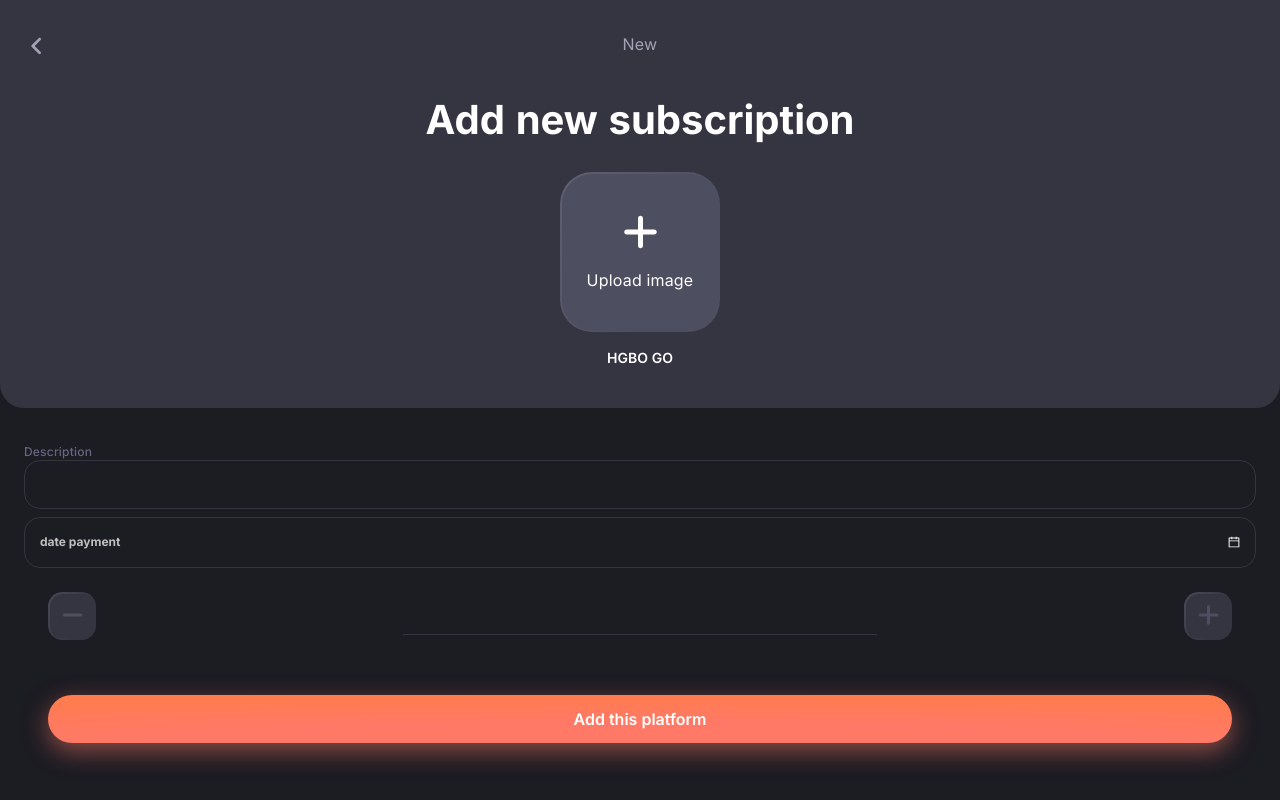
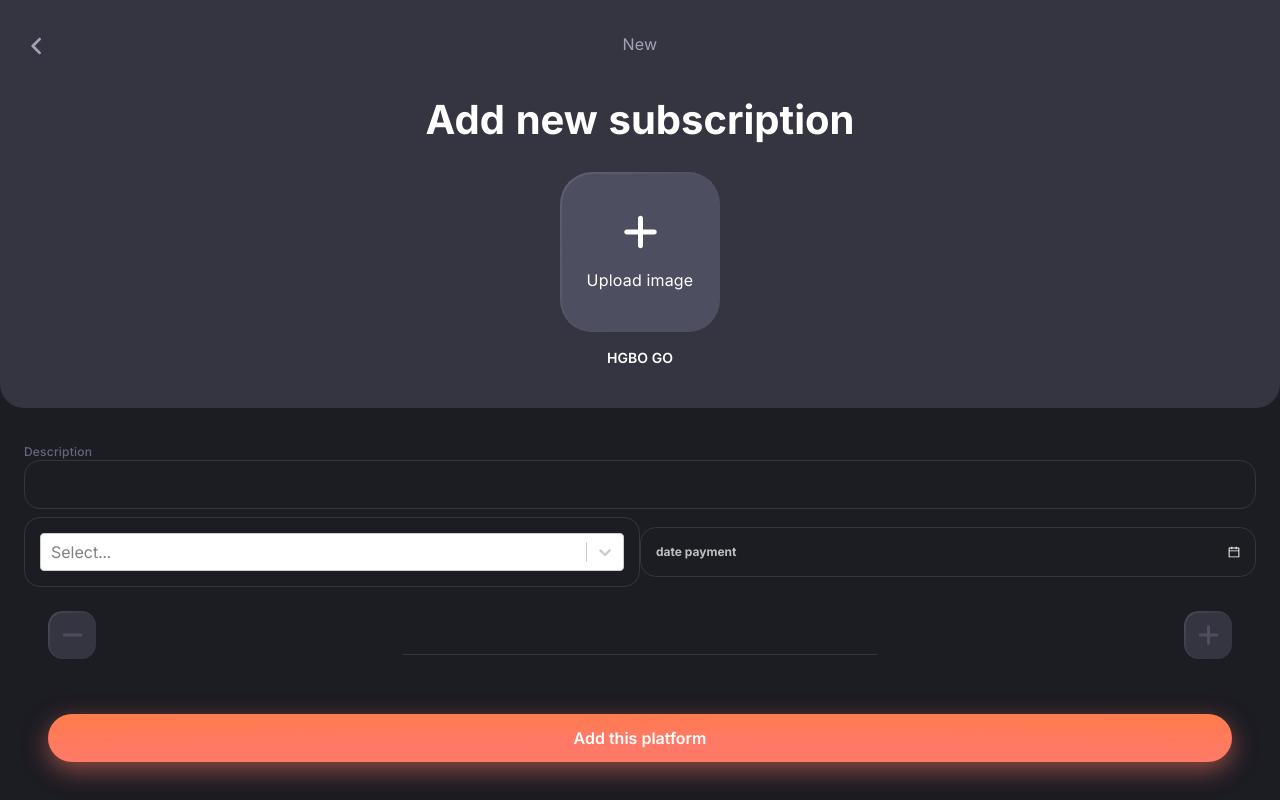
Before and after one commit to Dan-Viduykov/trackizer, a React (Create React App) app: page /sub-new in a window 1280 px wide. Built offline with nearby package versions, Linux system fonts and the light colour scheme.

Commit message:
add select category

```diff
--- a/package.json
+++ b/package.json
@@ -24,6 +24,7 @@
     "react-redux": "^8.0.2",
     "react-router-dom": "^6.3.0",
     "react-scripts": "5.0.1",
+    "react-select": "^5.4.0",
     "redux": "^4.2.0",
     "redux-mock-store": "^1.5.4",
     "redux-thunk": "^2.4.1",
--- a/src/pages/NewSubscription/NewSubForm/NewSubForm.tsx
+++ b/src/pages/NewSubscription/NewSubForm/NewSubForm.tsx
@@ -1,29 +1,36 @@
-import { ChangeEvent, FC } from "react";
+import { ChangeEvent, FC, useState } from "react";
 import './NewSubForm.scss'
 
 import { faMinus, faPlus } from "@fortawesome/free-solid-svg-icons";
 import { FontAwesomeIcon } from "@fortawesome/react-fontawesome";
 
 import { DatePicker } from "antd";
+import Select from 'react-select';
 
 interface NewSubFormProps {
-    setValuePrice: (value: string) => void
-    setValueDescription: (value: string) => void
-    setValueDate: (value: string) => void
+    setValuePrice: (value: string) => void;
+    setValueDescription: (value: string) => void;
+    setValueDate: (value: string) => void;
+    setValueCategory: (value: string) => void;
 }
 
 const NewSubForm: FC<NewSubFormProps> = (props) => {
-    const {setValuePrice, setValueDescription, setValueDate} = props
+    const { setValuePrice, setValueDescription, setValueDate, setValueCategory } = props
+    const [ selectedOption, setSelectedOption ] = useState(null)
 
-    const onChangePrice = (event: ChangeEvent<HTMLInputElement>) => {
-        setValuePrice(event.target.value)
-    }
-    const onChangeDescription = (event: ChangeEvent<HTMLInputElement>) => {
-        setValueDescription(event.target.value)
-    }
-    const onChangeDate = (date: any, dateString: string) => {
-        setValueDate(dateString)
-    }
+    const onChangePrice = (event: ChangeEvent<HTMLInputElement>) => setValuePrice(event.target.value);
+    const onChangeDescription = (event: ChangeEvent<HTMLInputElement>) => setValueDescription(event.target.value);
+    const onChangeDate = (date: any, dateString: string) => setValueDate(dateString);
+    const onChangeCategory = (selectedOption: any) => {
+        setSelectedOption(selectedOption);
+        setValueCategory(selectedOption.value)
+    };
+
+    const options = [
+        { value: 'entertainments', label: 'Entertainments' },
+        { value: 'science', label: 'Science' },
+        { value: 'health', label: 'Health' },
+    ];
 
     return (
         <div className="sub-form">
@@ -33,10 +40,17 @@ const NewSubForm: FC<NewSubFormProps> = (props) => {
                     id="sub-description"
                     className="sub-form__description ft-2 input"
                     onChange={onChangeDescription} />
-                <DatePicker
-                    placeholder="date payment"
-                    onChange={onChangeDate}
-                    className="sub-form__date" />
+                <div className="sub-form__antd">
+                    <Select
+                        className="sub-form__category"
+                        defaultValue={selectedOption}
+                        onChange={onChangeCategory}
+                        options={options} />
+                    <DatePicker
+                        placeholder="date payment"
+                        onChange={onChangeDate}
+                        className="sub-form__date" />
+                </div>
             </fieldset>
             <fieldset className="sub-form__price">
                 <button className="sub-form__btn border" >
--- a/src/pages/NewSubscription/NewSubscription.tsx
+++ b/src/pages/NewSubscription/NewSubscription.tsx
@@ -21,6 +21,7 @@ const NewSubscription: FC = () => {
 
     const [ valuePrice, setValuePrice ] = useState('9.99');
     const [ valueDescription, setValueDescription ] = useState('');
+    const [ valueCategory, setValueCategory ] = useState('');
     const [ valueDate, setValueDate ] = useState('');
     const [ valueImage, setValueImage ] = useState('');
 
@@ -30,9 +31,9 @@ const NewSubscription: FC = () => {
         const newSub: ISub = {
             name: valueDescription,
             description: valueDescription,
-            category: valueDescription,
+            category: valueCategory,
             datePayment: valueDate,
-            image: valueImage.length === 0 ? Placeholder : valueImage,
+            image: valueImage === '' ? Placeholder : valueImage,
             currency: 'USD ($)',
             price: Number(valuePrice),
             id: uniqid(),
@@ -58,7 +59,8 @@ const NewSubscription: FC = () => {
                     <NewSubForm
                         setValuePrice={setValuePrice}
                         setValueDescription={setValueDescription}
-                        setValueDate={setValueDate} />
+                        setValueDate={setValueDate}
+                        setValueCategory={setValueCategory} />
                 </section>
             </form>
         </main>
```
Also changed, not shown: 1 other file (tests, documents, lock files or other folders).
